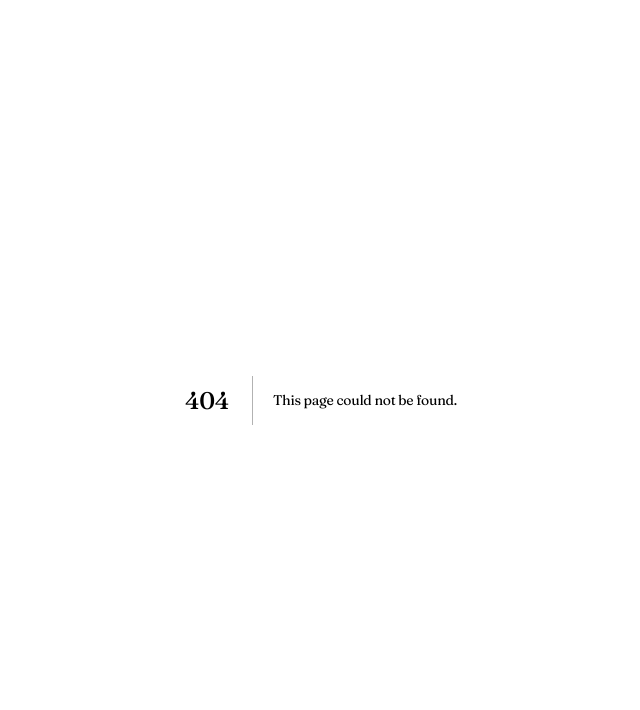
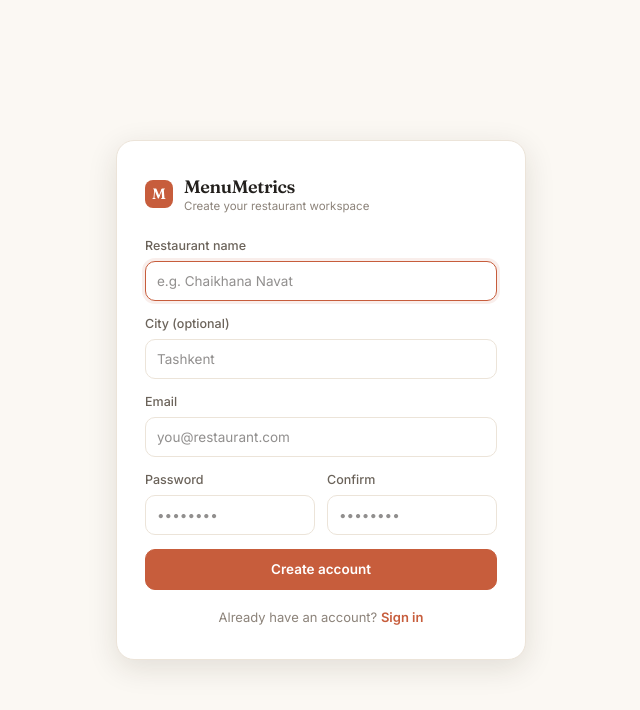
Before and after one commit to 00013130-wiut/menumetrics, a Next.js app: page /signup in a window 1280 px wide. Before the commit this address had no page. Shown: the top 710 px of the page, without its empty margins (319-959 px from the left). Built offline with nearby package versions, Linux system fonts and the light colour scheme; no server answers.

Commit message:
Auth: sign-up page

```diff
--- /dev/null
+++ b/app/signup/page.js
@@ -0,0 +1,167 @@
+'use client';
+
+// signup/page.js — create an account (Supabase Auth, email + password).
+// The restaurant name is stashed in the user's auth metadata. Because this
+// project has email confirmation ON, signUp usually returns no session, so the
+// restaurant is created later (on first login). If confirmation is OFF we get a
+// session immediately and provision right away. Either path uses lib/provision.js.
+import { useState } from 'react';
+import Link from 'next/link';
+import { useRouter } from 'next/navigation';
+import { supabase } from '@/lib/supabaseClient';
+import { ensureRestaurantProvisioned } from '@/lib/provision';
+
+export default function SignupPage() {
+  const router = useRouter();
+  const [form, setForm] = useState({
+    restaurantName: '',
+    city: '',
+    email: '',
+    password: '',
+    confirm: '',
+  });
+  const [busy, setBusy] = useState(false);
+  const [error, setError] = useState('');
+  const [notice, setNotice] = useState('');
+
+  function update(k, v) {
+    setForm((f) => ({ ...f, [k]: v }));
+  }
+
+  function validate() {
+    if (!form.restaurantName.trim()) return 'Restaurant name is required.';
+    if (!form.email.trim()) return 'Email is required.';
+    if (form.password.length < 6)
+      return 'Password must be at least 6 characters.';
+    if (form.password !== form.confirm) return 'Passwords do not match.';
+    return '';
+  }
+
+  async function onSubmit(e) {
+    e.preventDefault();
+    setError('');
+    setNotice('');
+    const v = validate();
+    if (v) {
+      setError(v);
+      return;
+    }
+    setBusy(true);
+
+    // Restaurant name is stashed in user metadata so we can create the
+    // restaurant/profile once the user has an authenticated session.
+    const { data, error: signErr } = await supabase.auth.signUp({
+      email: form.email.trim(),
+      password: form.password,
+      options: {
+        data: {
+          restaurant_name: form.restaurantName.trim(),
+          restaurant_city: form.city.trim(),
+        },
+      },
+    });
+
+    if (signErr) {
+      setError(signErr.message);
+      setBusy(false);
+      return;
+    }
+
+    if (data.session) {
+      // Email confirmation is off → we already have a session. Provision now.
+      const res = await ensureRestaurantProvisioned(data.user);
+      setBusy(false);
+      if (res.error) {
+        setError(res.error);
+        return;
+      }
+      router.replace('/dashboard');
+    } else {
+      // Email confirmation is on → user must confirm, then log in. The
+      // restaurant is created on first login.
+      setBusy(false);
+      setNotice(
+        'Account created! Please check your email to confirm your address, then sign in. Your restaurant workspace is set up automatically on first login.'
+      );
+    }
+  }
+
+  return (
+    <div className="auth-wrap">
+      <div className="auth-card">
+        <div className="auth-brand">
+          <div className="brand-logo">M</div>
+          <div>
+            <div className="brand-name">MenuMetrics</div>
+            <div className="brand-sub">Create your restaurant workspace</div>
+          </div>
+        </div>
+
+        {error && <div className="alert alert-error">{error}</div>}
+        {notice && <div className="alert alert-success">{notice}</div>}
+
+        {!notice && (
+          <form onSubmit={onSubmit}>
+            <div className="field">
+              <label>Restaurant name</label>
+              <input
+                value={form.restaurantName}
+                onChange={(e) => update('restaurantName', e.target.value)}
+                placeholder="e.g. Chaikhana Navat"
+                autoFocus
+              />
+            </div>
+            <div className="field">
+              <label>City (optional)</label>
+              <input
+                value={form.city}
+                onChange={(e) => update('city', e.target.value)}
+                placeholder="Tashkent"
+              />
+            </div>
+            <div className="field">
+              <label>Email</label>
+              <input
+                type="email"
+                value={form.email}
+                onChange={(e) => update('email', e.target.value)}
+                placeholder="you@restaurant.com"
+              />
+            </div>
+            <div className="field-row">
+              <div className="field" style={{ flex: 1 }}>
+                <label>Password</label>
+                <input
+                  type="password"
+                  value={form.password}
+                  onChange={(e) => update('password', e.target.value)}
+                  placeholder="••••••••"
+                />
+              </div>
+              <div className="field" style={{ flex: 1 }}>
+                <label>Confirm</label>
+                <input
+                  type="password"
+                  value={form.confirm}
+                  onChange={(e) => update('confirm', e.target.value)}
+                  placeholder="••••••••"
+                />
+              </div>
+            </div>
+            <button
+              className="btn btn-primary"
+              style={{ width: '100%' }}
+              disabled={busy}
+            >
+              {busy ? 'Creating…' : 'Create account'}
+            </button>
+          </form>
+        )}
+
+        <div className="auth-switch">
+          Already have an account? <Link href="/login">Sign in</Link>
+        </div>
+      </div>
+    </div>
+  );
+}
```
